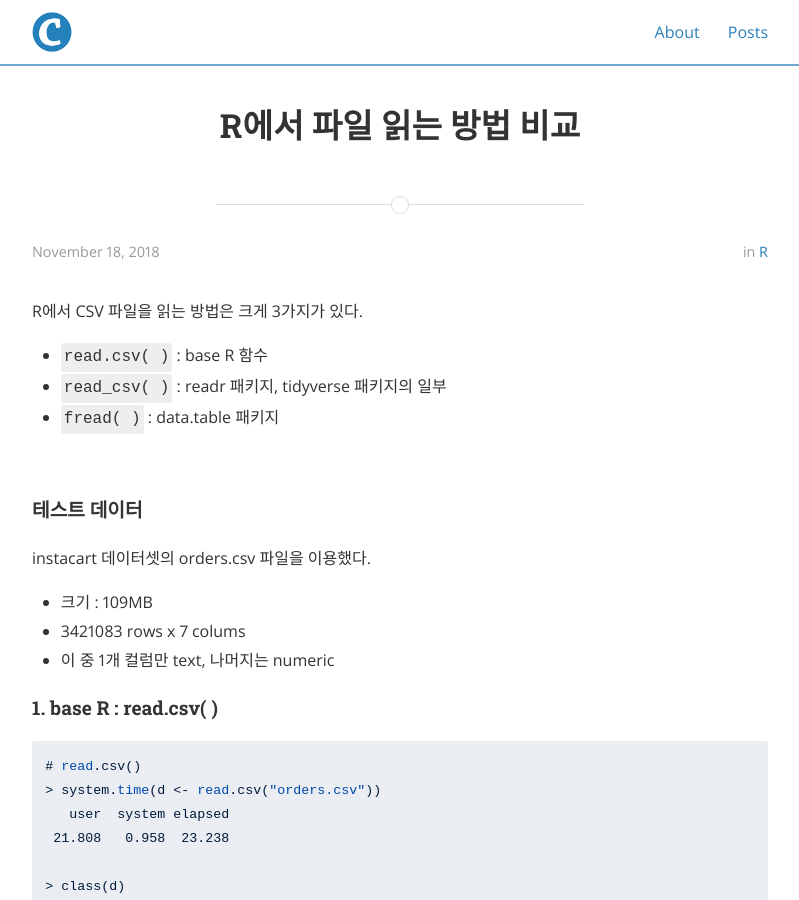
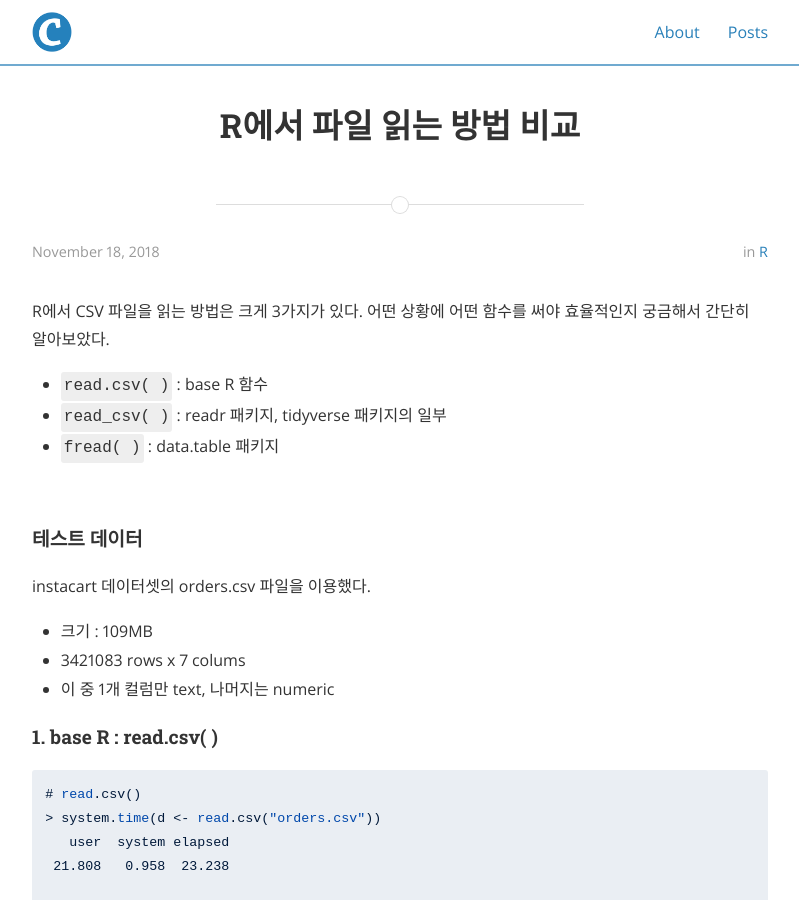
Before and after one commit to JessyMin/jessymin.github.io, a Jekyll site: the page built from _posts/2018-11-18-reading-files-in-r.md, in a window 1280 px wide and 900 px high. Shown: the whole window, without its empty margins (240-1039 px from the left). Built offline with Jekyll 4.4.1, drawn with Linux system fonts in a browser that asks for light colours; nearby versions of some CDN libraries.

Commit message:
[edit] intro

```diff
--- a/_posts/2018-11-18-reading-files-in-r.md
+++ b/_posts/2018-11-18-reading-files-in-r.md
@@ -5,8 +5,8 @@ date : 2018-11-18
 category : 'R'
 ---
 
-R에서 CSV 파일을 읽는 방법은 크게 3가지가 있다.
-
+R에서 CSV 파일을 읽는 방법은 크게 3가지가 있다. 어떤 상황에 어떤 함수를 써야 효율적인지 궁금해서 간단히 알아보았다.
+<br>
 - `read.csv( )` : base R 함수
 - `read_csv( )` : readr 패키지, tidyverse 패키지의 일부
 - `fread( )` : data.table 패키지
```
